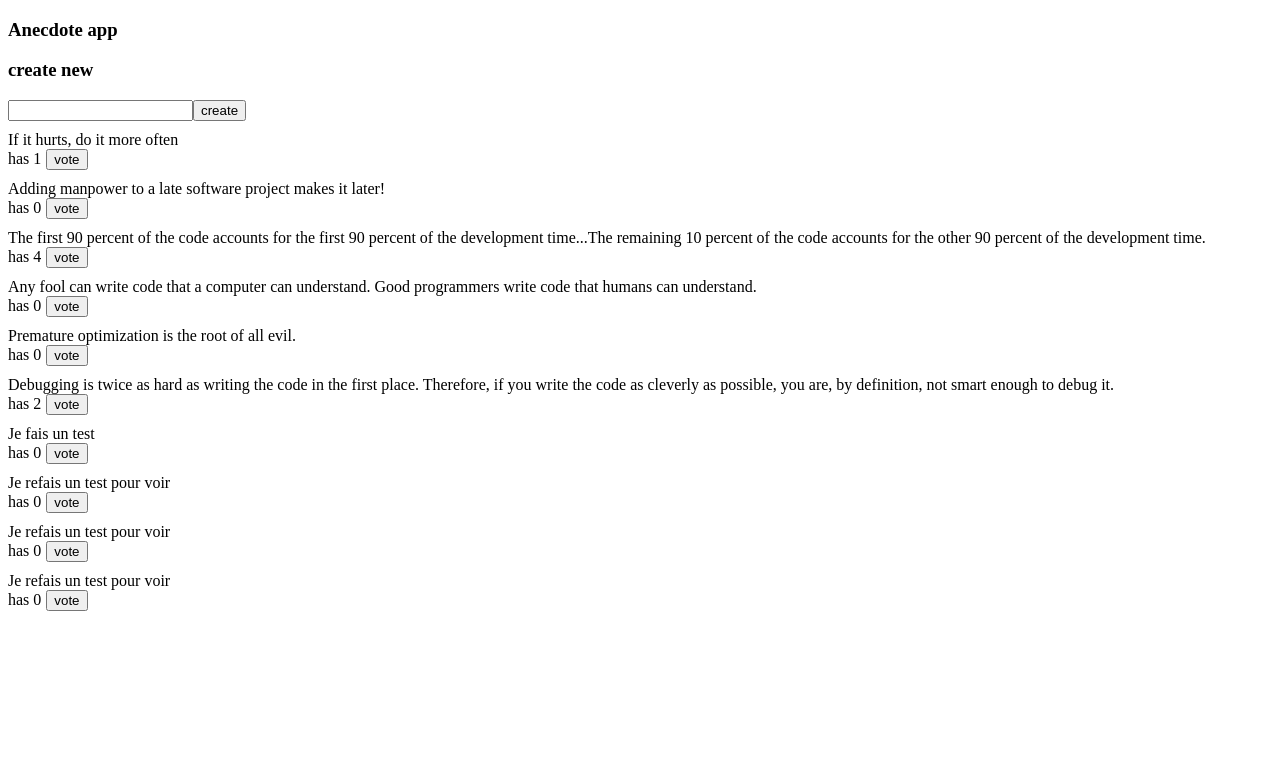
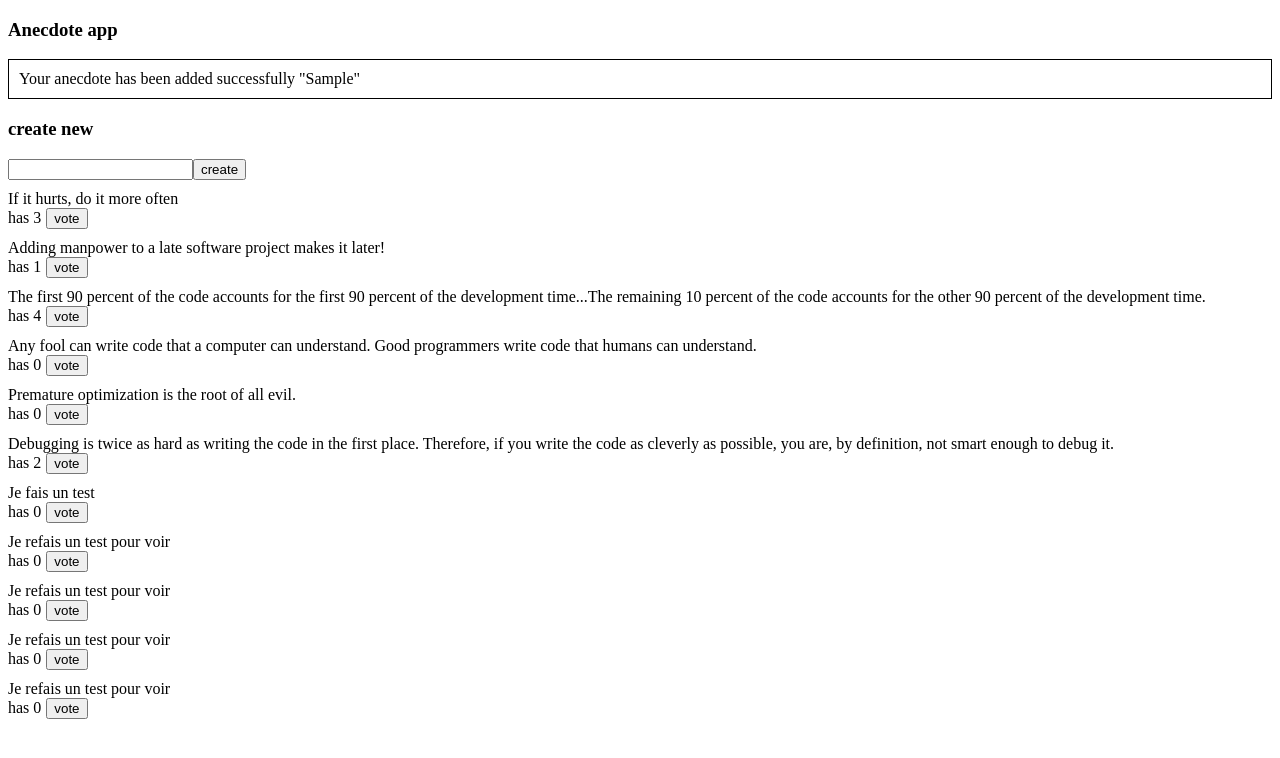
Before and after one commit to pgt2195/full-stack-open-query-anecdotes, a React (Vite) app: page / in a window 1280 px wide. Both pictures are taken after typing "Sample" into the empty fields and a click on the button "create". Shown: the top 758 px of the page. Built offline with nearby package versions, Linux system fonts and the light colour scheme; no server answers; data requests are answered from the project's data file.

Commit message:
terminé exercice 6.23

```diff
--- a/db.json
+++ b/db.json
@@ -3,12 +3,12 @@
     {
       "content": "If it hurts, do it more often",
       "id": "47145",
-      "votes": 1
+      "votes": 3
     },
     {
       "content": "Adding manpower to a late software project makes it later!",
       "id": "21149",
-      "votes": 0
+      "votes": 1
     },
     {
       "content": "The first 90 percent of the code accounts for the first 90 percent of the development time...The remaining 10 percent of the code accounts for the other 90 percent of the development time.",
@@ -49,6 +49,11 @@
       "content": "Je refais un test pour voir",
       "votes": 0,
       "id": "T7IkZQf"
+    },
+    {
+      "content": "Je refais un test pour voir",
+      "votes": 0,
+      "id": "oz8cHBo"
     }
   ]
 }
--- a/src/App.jsx
+++ b/src/App.jsx
@@ -1,10 +1,12 @@
 import AnecdoteForm from './components/AnecdoteForm'
 import Notification from './components/Notification'
 import { useQuery, useMutation, useQueryClient } from '@tanstack/react-query'
-import { getAnecdotes, createAnecdote, voteForAnecdote } from './requests'
+import { getAnecdotes, voteForAnecdote } from './requests'
+import { useNotificationDispatch, showNotification } from './notificationContext'
 
 const App = () => {
   const queryClient = useQueryClient()
+  const notificationDispatch = useNotificationDispatch()
 
   // Handling vote functionnality
   const voteForAnecdoteMutation = useMutation({
@@ -17,6 +19,7 @@ const App = () => {
 
   const handleVote = (anecdote) => {
     voteForAnecdoteMutation.mutate(anecdote.id)
+    showNotification(`You have voted for "${anecdote.content}"`, notificationDispatch)
   }
 
 
--- a/src/components/AnecdoteForm.jsx
+++ b/src/components/AnecdoteForm.jsx
@@ -1,8 +1,10 @@
 import { QueryClient, useMutation, useQueryClient } from '@tanstack/react-query'
 import { createAnecdote } from '../requests'
+import { useNotificationDispatch, showNotification } from '../notificationContext'
 
 const AnecdoteForm = () => {
   const queryClient = useQueryClient()
+  const notificationDispatch = useNotificationDispatch()
 
   const newAnecdoteMutation = useMutation({
     mutationFn: createAnecdote,
@@ -18,6 +20,7 @@ const AnecdoteForm = () => {
     event.target.anecdote.value = ''
     console.log(content)
     newAnecdoteMutation.mutate({ content, votes: 0 })
+    showNotification(`Your anecdote has been added successfully "${content}"`, notificationDispatch)
 }
 
   return (
--- a/src/components/Notification.jsx
+++ b/src/components/Notification.jsx
@@ -1,4 +1,9 @@
+import { useNotificationValue } from "../notificationContext"
+
 const Notification = () => {
+
+  const notification = useNotificationValue()
+
   const style = {
     border: 'solid',
     padding: 10,
@@ -6,11 +11,11 @@ const Notification = () => {
     marginBottom: 5
   }
 
-  if (true) return null
+  if (!notification) return null
 
   return (
     <div style={style}>
-
+      {notification}
     </div>
   )
 }
--- a/src/main.jsx
+++ b/src/main.jsx
@@ -1,11 +1,14 @@
 import ReactDOM from 'react-dom/client'
 import App from './App'
 import { QueryClient, QueryClientProvider } from '@tanstack/react-query'
+import { NotificationContextProvider } from './notificationContext'
 
 const queryClient = new QueryClient()
 
 ReactDOM.createRoot(document.getElementById('root')).render(
   <QueryClientProvider client={queryClient}>
-   <App />
+    <NotificationContextProvider>
+      <App />
+    </NotificationContextProvider>
   </QueryClientProvider>
 )
--- /dev/null
+++ b/src/notificationContext.jsx
@@ -0,0 +1,42 @@
+import { createContext, useReducer, useContext } from 'react'
+
+const notificationReducer = (state, action) => {
+  switch (action.type) {
+    case "SHOW":
+      return action.payload
+    case "HIDE":
+      return ''
+    default:
+      return state
+  }
+}
+
+const NotificationContext = createContext()
+
+export const NotificationContextProvider = (props) => {
+    const [notification, notificationDispatch] = useReducer(notificationReducer, 0)
+
+    return (
+        <NotificationContext.Provider value={[notification, notificationDispatch]}>
+            {props.children}
+        </NotificationContext.Provider>
+    )
+}
+
+export const useNotificationValue = () => {
+    const notificationAndDispatch = (useContext(NotificationContext))
+    return notificationAndDispatch[0]
+}
+export const useNotificationDispatch = () => {
+    const notificationAndDispatch = (useContext(NotificationContext))
+    return notificationAndDispatch[1]
+}
+
+export const showNotification = (message, dispatch) => {
+    dispatch({ type: "SHOW", payload: message })
+    setTimeout(() => {
+        dispatch({ type: "HIDE" })
+    }, 5000)
+}
+
+export default NotificationContext
```
